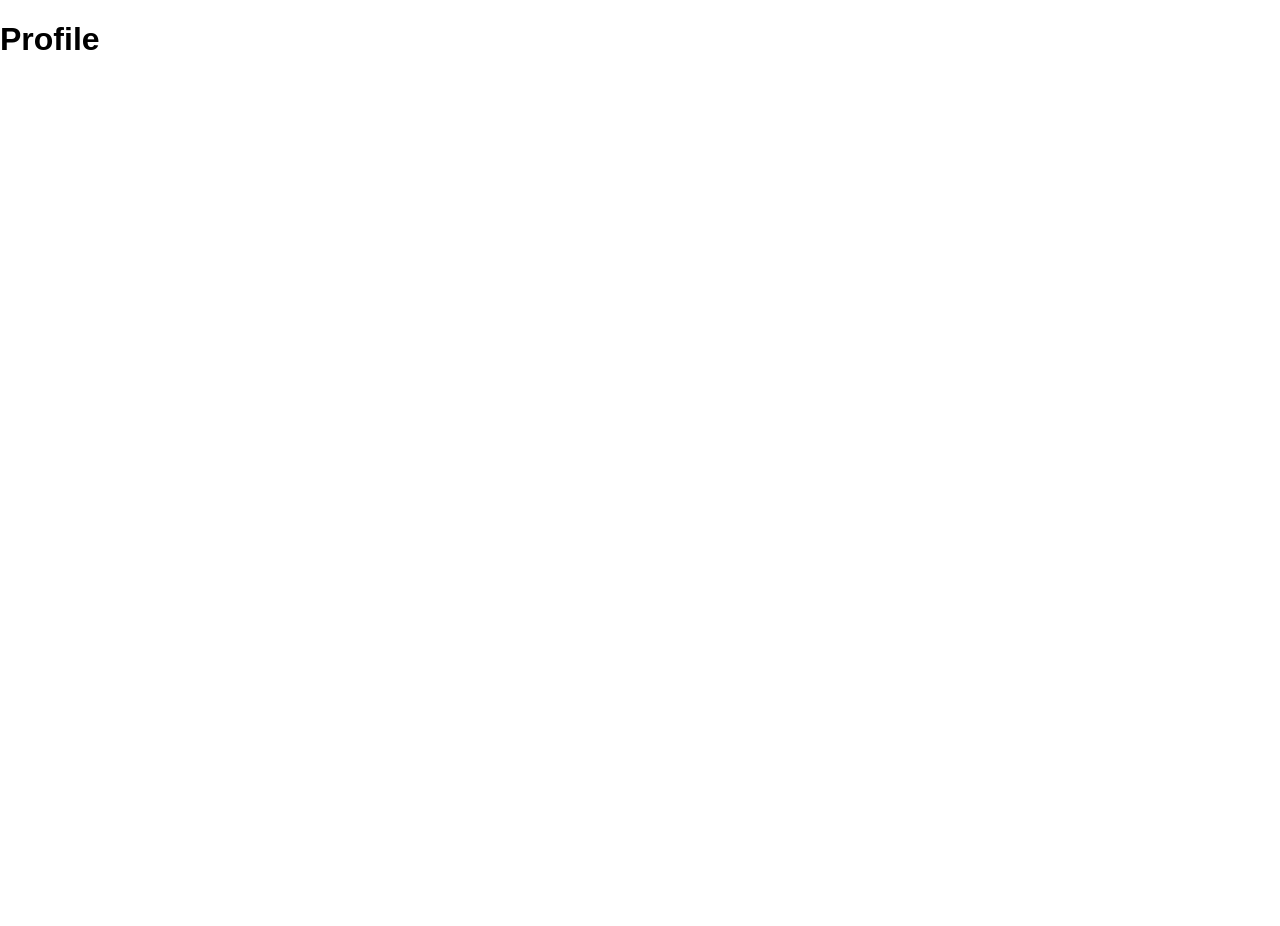
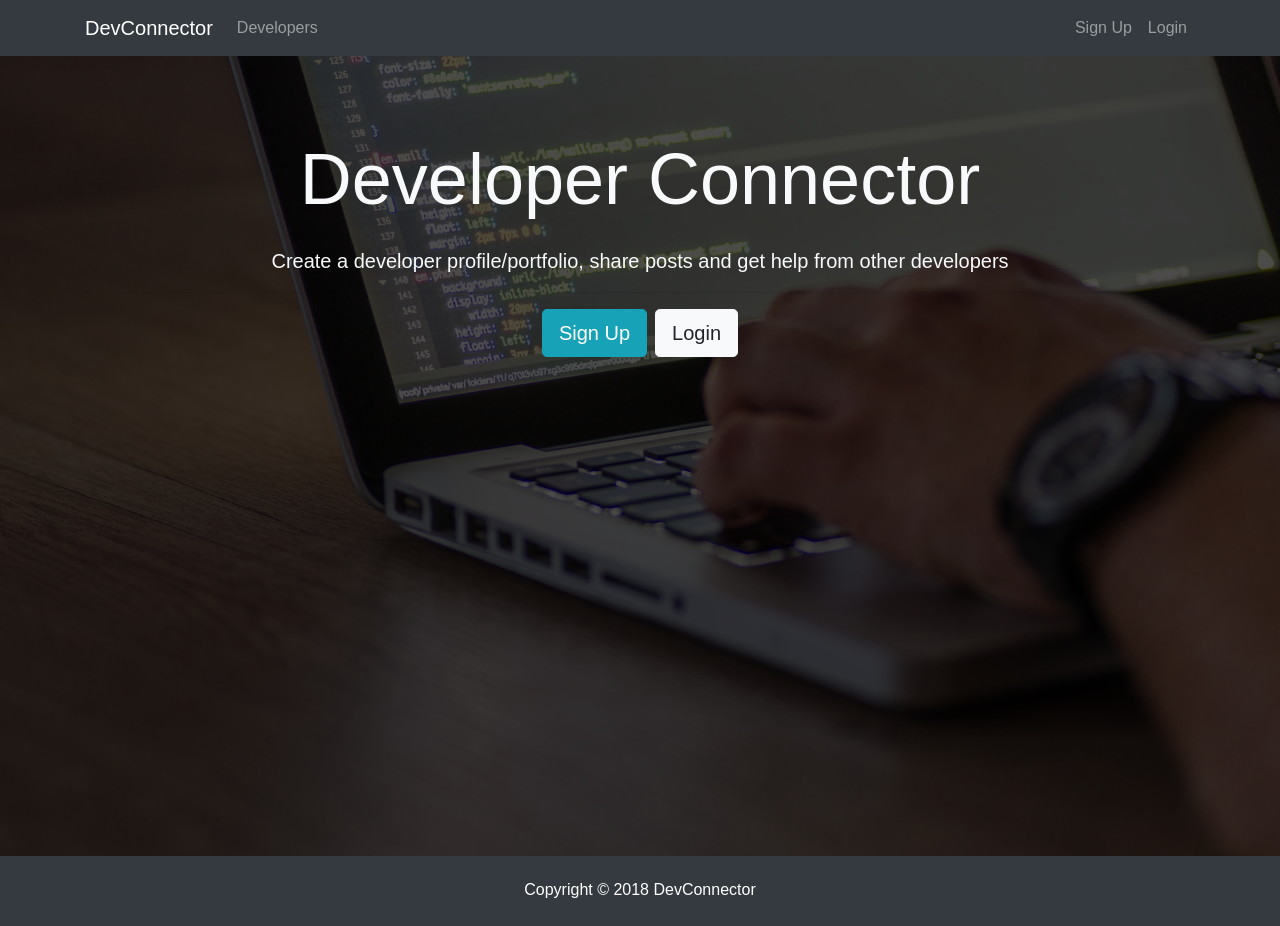
Before and after one commit to Takasak1/react-redux, a React (Create React App) app in the folder client/: page / in a window 1280 px wide. Before the commit the page ends 800 px from the top, so only its background shows below. Built offline with nearby package versions, Linux system fonts and the light colour scheme.

Commit message:
nav landing footer

```diff
--- a/client/public/index.html
+++ b/client/public/index.html
@@ -1,5 +1,6 @@
 <!DOCTYPE html>
 <html lang="en">
+
 <head>
   <meta charset="utf-8">
   <meta name="viewport" content="width=device-width, initial-scale=1, shrink-to-fit=no">
@@ -10,34 +11,28 @@
     -->
   <link rel="manifest" href="%PUBLIC_URL%/manifest.json">
   <link rel="shortcut icon" href="%PUBLIC_URL%/favicon.ico">
-    <!--
-      Notice the use of %PUBLIC_URL% in the tags above.
-      It will be replaced with the URL of the `public` folder during the build.
-      Only files inside the `public` folder can be referenced from the HTML.
+  <link rel="stylesheet" href="https://stackpath.bootstrapcdn.com/bootstrap/4.1.0/css/bootstrap.min.css" integrity="sha384-9gVQ4dYFwwWSjIDZnLEWnxCjeSWFphJiwGPXr1jddIhOegiu1FwO5qRGvFXOdJZ4"
+    crossorigin="anonymous">
+  <script defer src="https://use.fontawesome.com/releases/v5.0.9/js/all.js" integrity="sha384-8iPTk2s/jMVj81dnzb/iFR2sdA7u06vHJyyLlAd4snFpCl/SnyUjRrbdJsw1pGIl"
+    crossorigin="anonymous"></script>
 
-      Unlike "/favicon.ico" or "favicon.ico", "%PUBLIC_URL%/favicon.ico" will
-      work correctly both with client-side routing and a non-root public URL.
-      Learn how to configure a non-root public URL by running `npm run build`.
-    -->
-    <title>React-Redux App</title>
+
+
+  <title>DevConnector: A social network for developers</title>
 </head>
+
 <body>
   <noscript>
     You need to enable JavaScript to run this app.
   </noscript>
   <div id="root"></div>
-    <!--
-      This HTML file is a template.
-      If you open it directly in the browser, you will see an empty page.
 
-      You can add webfonts, meta tags, or analytics to this file.
-      The build step will place the bundled scripts into the <body> tag.
+  <script src="https://code.jquery.com/jquery-3.3.1.slim.min.js" integrity="sha384-q8i/X+965DzO0rT7abK41JStQIAqVgRVzpbzo5smXKp4YfRvH+8abtTE1Pi6jizo"
+    crossorigin="anonymous"></script>
+  <script src="https://cdnjs.cloudflare.com/ajax/libs/popper.js/1.14.0/umd/popper.min.js" integrity="sha384-cs/chFZiN24E4KMATLdqdvsezGxaGsi4hLGOzlXwp5UZB1LY//20VyM2taTB4QvJ"
+    crossorigin="anonymous"></script>
+  <script src="https://stackpath.bootstrapcdn.com/bootstrap/4.1.0/js/bootstrap.min.js" integrity="sha384-uefMccjFJAIv6A+rW+L4AHf99KvxDjWSu1z9VI8SKNVmz4sk7buKt/6v9KI65qnm"
+    crossorigin="anonymous"></script>
+</body>
 
-      To begin the development, run `npm start` or `yarn start`.
-      To create a production bundle, use `npm run build` or `yarn build`.
-    -->
-    <script src="https://code.jquery.com/jquery-3.3.1.slim.min.js"></script>
-    <script src="https://cdnjs.cloudflare.com/ajax/libs/popper.js/1.14.0/umd/popper.min.js"></script>
-    <script src="https://stackpath.bootstrapcdn.com/bootstrap/4.1.0/js/bootstrap.min.js"></script>
-  </body>
 </html>
--- a/client/src/App.js
+++ b/client/src/App.js
@@ -1,11 +1,18 @@
 import React, { Component } from 'react';
+
+import Navbar from './components/layout/Navbar';
+import Footer from './components/layout/Footer';
+import Landing from './components/layout/Landing';
+
 import './App.css';
 
 class App extends Component {
   render() {
     return (
-      <div>
-        <h1>Profile</h1>
+      <div className="App">
+        <Navbar />
+        <Landing />
+        <Footer />
       </div>
     );
   }
--- /dev/null
+++ b/client/src/components/layout/Footer.js
@@ -0,0 +1,9 @@
+import React from 'react';
+
+export default () => {
+  return (
+    <footer className="bg-dark text-white mt-5 p-4 text-center">
+      Copyright &copy; {new Date().getFullYear()} DevConnector
+    </footer>
+  );
+};
--- /dev/null
+++ b/client/src/components/layout/Landing.js
@@ -0,0 +1,33 @@
+import React, { Component } from 'react';
+
+class Landing extends Component {
+  render() {
+    return (
+      <div className="landing">
+        <div className="dark-overlay landing-inner text-light">
+          <div className="container">
+            <div className="row">
+              <div className="col-md-12 text-center">
+                <h1 className="display-3 mb-4">Developer Connector</h1>
+                <p className="lead">
+                  {' '}
+                  Create a developer profile/portfolio, share posts and get help
+                  from other developers
+                </p>
+                <hr />
+                <a href="register.html" className="btn btn-lg btn-info mr-2">
+                  Sign Up
+                </a>
+                <a href="login.html" className="btn btn-lg btn-light">
+                  Login
+                </a>
+              </div>
+            </div>
+          </div>
+        </div>
+      </div>
+    );
+  }
+}
+
+export default Landing;
--- /dev/null
+++ b/client/src/components/layout/Navbar.js
@@ -0,0 +1,49 @@
+import React, { Component } from 'react';
+
+class Navbar extends Component {
+  render() {
+    return (
+      <nav className="navbar navbar-expand-sm navbar-dark bg-dark mb-4">
+        <div className="container">
+          <a className="navbar-brand" href="landing.html">
+            DevConnector
+          </a>
+          <button
+            className="navbar-toggler"
+            type="button"
+            data-toggle="collapse"
+            data-target="#mobile-nav"
+          >
+            <span className="navbar-toggler-icon" />
+          </button>
+
+          <div className="collapse navbar-collapse" id="mobile-nav">
+            <ul className="navbar-nav mr-auto">
+              <li className="nav-item">
+                <a className="nav-link" href="profiles.html">
+                  {' '}
+                  Developers
+                </a>
+              </li>
+            </ul>
+
+            <ul className="navbar-nav ml-auto">
+              <li className="nav-item">
+                <a className="nav-link" href="register.html">
+                  Sign Up
+                </a>
+              </li>
+              <li className="nav-item">
+                <a className="nav-link" href="login.html">
+                  Login
+                </a>
+              </li>
+            </ul>
+          </div>
+        </div>
+      </nav>
+    );
+  }
+}
+
+export default Navbar;
```
Also changed, not shown: 2 other files (tests, documents, lock files or other folders). Lines whose indentation alone changed are shown as unchanged.
